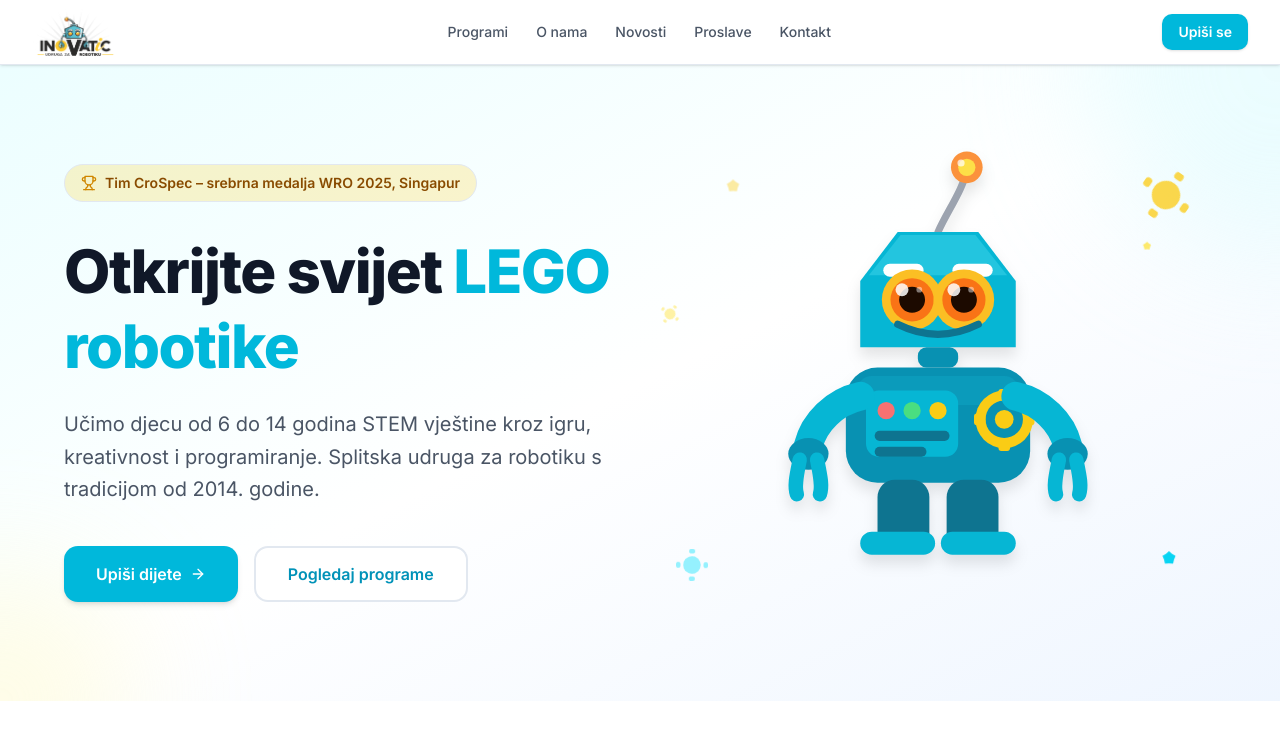
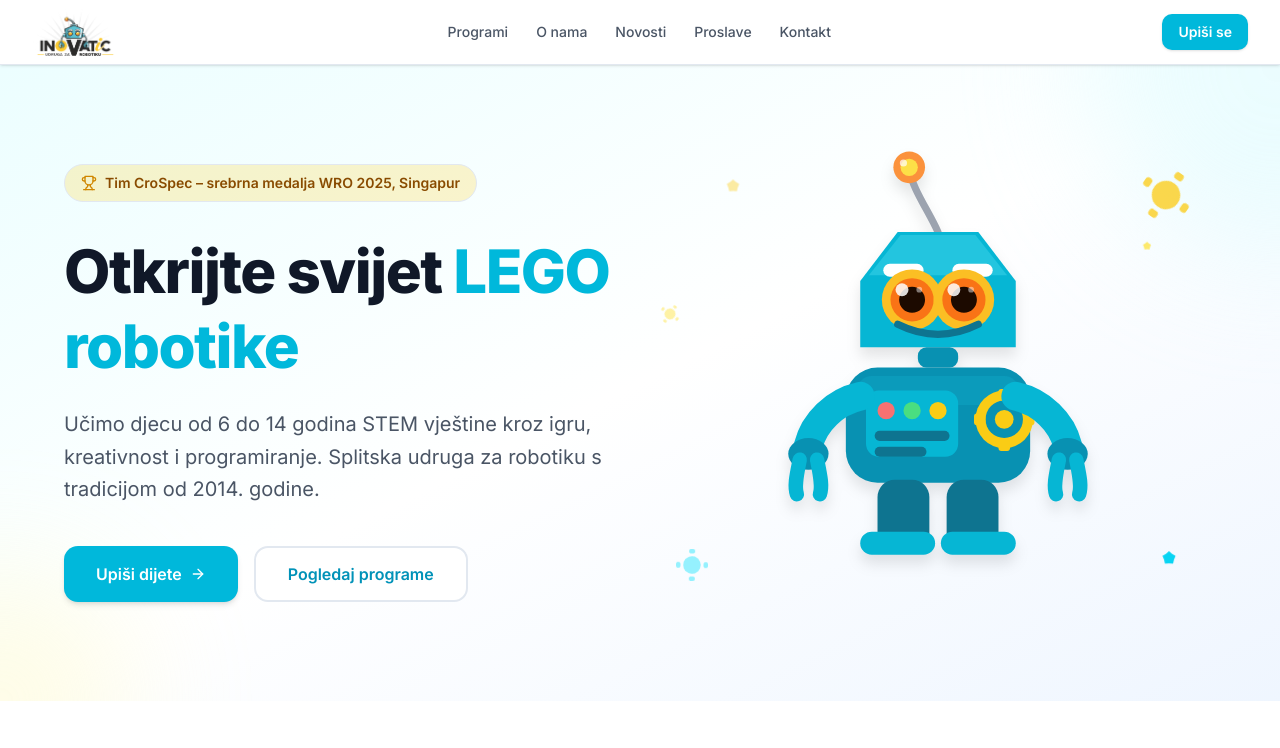
Before and after one commit to jpucic00/inovatic, a Next.js app: page / in a window 1280 px wide. Shown: the top 748 px of the page. Built offline with nearby package versions, Linux system fonts and the light colour scheme.

Commit message:
Antenna leans left to match logo

```diff
--- a/src/components/shared/robot-svg.tsx
+++ b/src/components/shared/robot-svg.tsx
@@ -8,11 +8,11 @@
       aria-hidden="true"
       overflow="visible"
     >
-      {/* Antenna — curved grey tube with orange ball, like logo */}
-      <path d="M 100 48 C 106 34 118 18 120 4" stroke="#9ca3af" strokeWidth="5" strokeLinecap="round" fill="none" />
-      <circle cx="120" cy="3" r="11" fill="#fb923c" />
-      <circle cx="120" cy="3" r="6" fill="#fde047" />
-      <circle cx="116" cy="0" r="2.5" fill="white" opacity="0.7" />
+      {/* Antenna — curved grey tube with orange ball, leaning left like logo */}
+      <path d="M 100 48 C 94 34 82 18 80 4" stroke="#9ca3af" strokeWidth="5" strokeLinecap="round" fill="none" />
+      <circle cx="80" cy="3" r="11" fill="#fb923c" />
+      <circle cx="80" cy="3" r="6" fill="#fde047" />
+      <circle cx="76" cy="0" r="2.5" fill="white" opacity="0.7" />
 
       {/* Head — pentagon/house shape matching logo */}
       <polygon points="72,48 128,48 154,82 154,128 46,128 46,82" fill="#06b6d4" />
```
